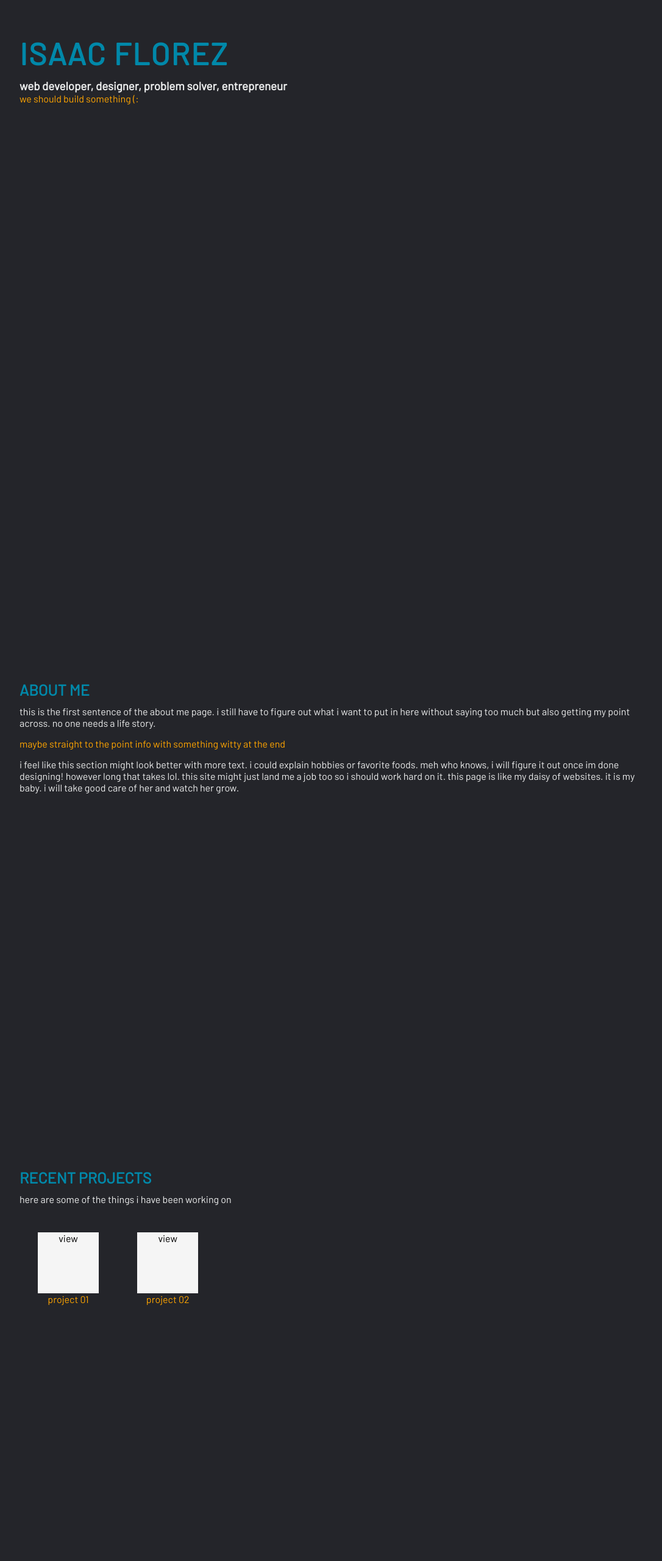
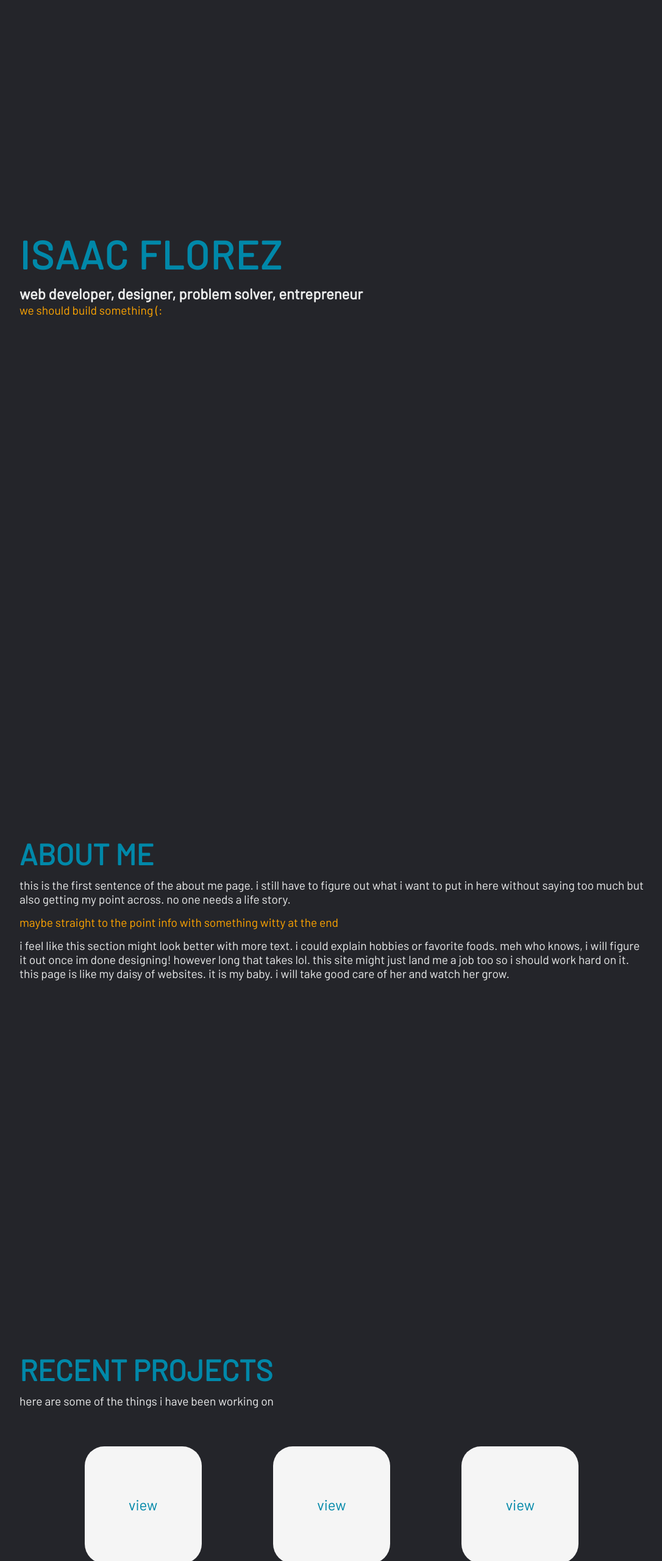
Before and after one commit to isaacflorez/Personal-Website-V1, a plain HTML site: page index.html in a window 1280 px wide. Shown: the part 240-2800 px from the top of the page at 61% size, without its empty margins (96-1182 px from the left). Drawn offline with Linux system fonts and the light colour scheme.

Commit message:
cleaned up css

```diff
--- a/index.html
+++ b/index.html
@@ -25,8 +25,9 @@
 	<!-- First Thing You See After Navigation Bar -->
 	<section class="intro-section" id="intro">
 		<h1 class="big-name">ISAAC FLOREZ</h1>
-		<h3>web developer, designer, problem solver, entrepreneur</h3>
+		<h2>web developer, designer, problem solver, entrepreneur</h2>
 		<p class="orange">we should build something (:</p>
+
 	</section>
 
 
@@ -42,23 +43,29 @@
 
 
 	<!-- Projects Section -->
-	<section class="projects-section">
-		<h3 class="sec-title" id="projects">RECENT PROJECTS</h3>
+	<section class="projects-section" id="projects">
+		<h3 class="sec-title">RECENT PROJECTS</h3>
 		<p>here are some of the things i have been working on</p>
-		<div class="projects-conatiner">
+		<div class="projects-container">
 
 			<!-- First Project -->
 			<div class="single-proj">
 				<!-- <button><img src="#"></button> -->
-				<div class="thumbnail">view</div>
+				<div class="thumbnail"><a href="">view</a></div>
 				<p class="orange">project 01</p>
 			</div>
 
 			<!-- Second Project -->
 			<div class="single-proj">
 				<!-- <button><img src="#"></button> -->
-				<div class="thumbnail">view</div>
+				<div class="thumbnail"><a href="">view</a></div>
 				<p class="orange">project 02</p>
+			</div>
+
+			<div class="single-proj">
+				<!-- <button><img src="#"></button> -->
+				<div class="thumbnail"><a href="">view</a></div>
+				<p class="orange">project 03</p>
 			</div>
 
 		</div>
@@ -66,13 +73,17 @@
 
 
 	<!-- Contact Section -->
-	<section class="contact-section">
-		<h3 class="sec-title" id="contact">CONTACT ME</h3>
+	<section class="contact-section"  id="contact">
+		<h3 class="sec-title">CONTACT ME</h3>
+		<br>
+		<h2>EMAIL : ISAACWKFLOREZ@GMAIL.COM</h2>
+		<h2>PHONE : (707) - 123 - 4567</h2>
+		<h2>GITHUB : ISAACFLOREZ</h2>
 	</section>
 
 
 	<footer>
-		<p class="orange">isaac florez 2021 &copy;</p>
+		<p class="orange">ISAAC FLOREZ 2021 &copy;</p>
 	</footer>
 </body>
 </html>
--- a/styles/styles.css
+++ b/styles/styles.css
@@ -75,26 +75,23 @@ button {
 }
 
 button:hover {
-	/*background-color: rgb(0, 136, 169, .8);*/
 	background-color: orange;
 }
 
 /*Home Section*/
 .intro-section {
-	display: inline-block;
-	margin: 30vh 30% 20px 10%;
 	height: 100vh;
 	line-height: 1.25;
+	margin: 30vh 8rem;
+	align-content: center;
 }
 
 .big-name {
-	display: flex;
+	font-size: 4rem;
+	font-weight: bolder;
+	letter-spacing: 2px;
+	color: var(--blue);
 	margin-bottom: 10px;
-	color: var(--blue);
-	font-weight: bolder;
-	font-size: 50px;
-	text-align: center;
-	letter-spacing: 2px;
 }
 
 h1, h2, h3, p {
@@ -103,59 +100,86 @@ h1, h2, h3, p {
 
 p {
 	margin-bottom: 15px;
+	font-size: 1.2rem;
 }
 
 /*About Section*/
 .about-section {
-	/*display: block;*/
+	display: block;
+	align-content: center;
 	height: 100vh;
-	width: 80%;
-	margin: auto;
-	padding: 30vh 0;
+	margin: 30vh 8rem;
+	padding: 10vh 0;
+	/*border: 5px solid white;*/
 }
 
 .sec-title {
 	color: var(--blue);
-	font-size: 25px;
+	font-size: 3rem;
 	letter-spacing: 1.5;
 	line-height: 1.25;
 	margin-bottom: 10px;
 }
 
 /*Project Section*/
-.thumbnail {
-	height: 100px;
-	width: 100px;
-	background-color: whitesmoke;
-}
+.projects-section {
+	display: block;
+	height: 100vh;
+	margin: 30vh 8rem;
+	padding: 10vh 0;
+	/*border: 5px solid whitesmoke;*/
 
-.projects-section {
-	/*display: block;*/
-	height: 100vh;
-	width: 80%;
-	margin: auto;
-	padding: 30vh 0;
 }
 
 .projects-container {
-
+	display: flex;
+	flex-flow: row wrap;
+	justify-content: space-around;
+	padding: 3rem;
 }
 
 .single-proj {
-	display: inline-block;
+	/*display: inline-block;*/
 	text-align: center;
 	justify-content: center;
+	margin: 0 2rem;
+}
 
-	margin: 30px;
+.single-proj p {
+	font-size: 1.5rem;
+	margin-top: 1rem;
 }
+
+.thumbnail {
+	height: 12rem;
+	width: 12rem;
+	background-color: whitesmoke;
+	text-align: center;
+	line-height: 12rem;
+	border-radius: 2rem;
+}
+
+.thumbnail a {
+	color: var(--blue);
+	background-color: whitesmoke;
+	font-size: 1.5rem;
+}
+
+.thumbnail a:hover {
+	color: orange;
+}
+
 
 
 /*Contact Section*/
 .contact-section {
+
+	display: block;
 	height: 100vh;
-	width: 80%;
-	margin: auto;
-	padding: 30vh 0;
+	margin: 30vh 8rem;
+	padding: 10vh 0;
+	/*border: 2px solid whitesmoke;*/
+
 }
 
 /*Footer*/
```
